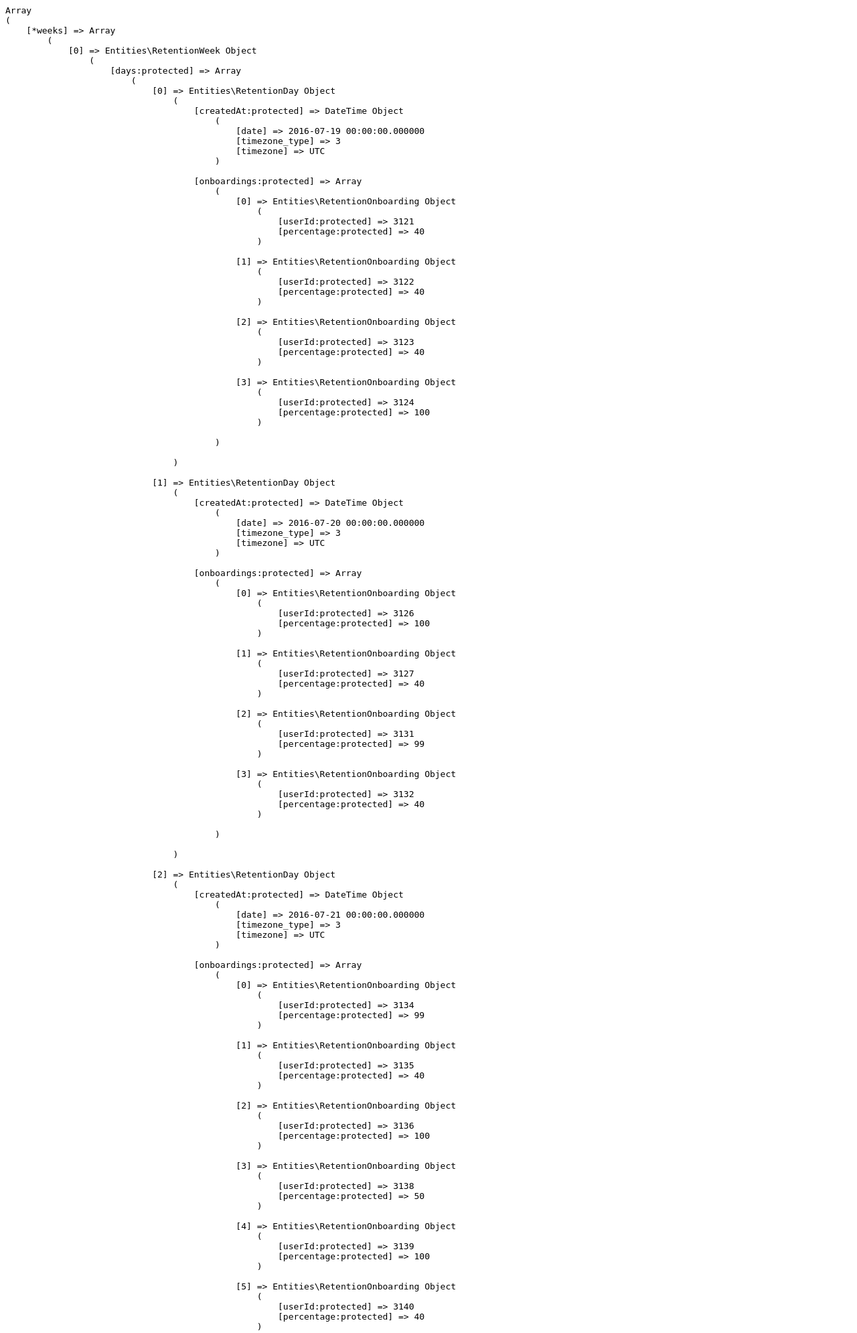
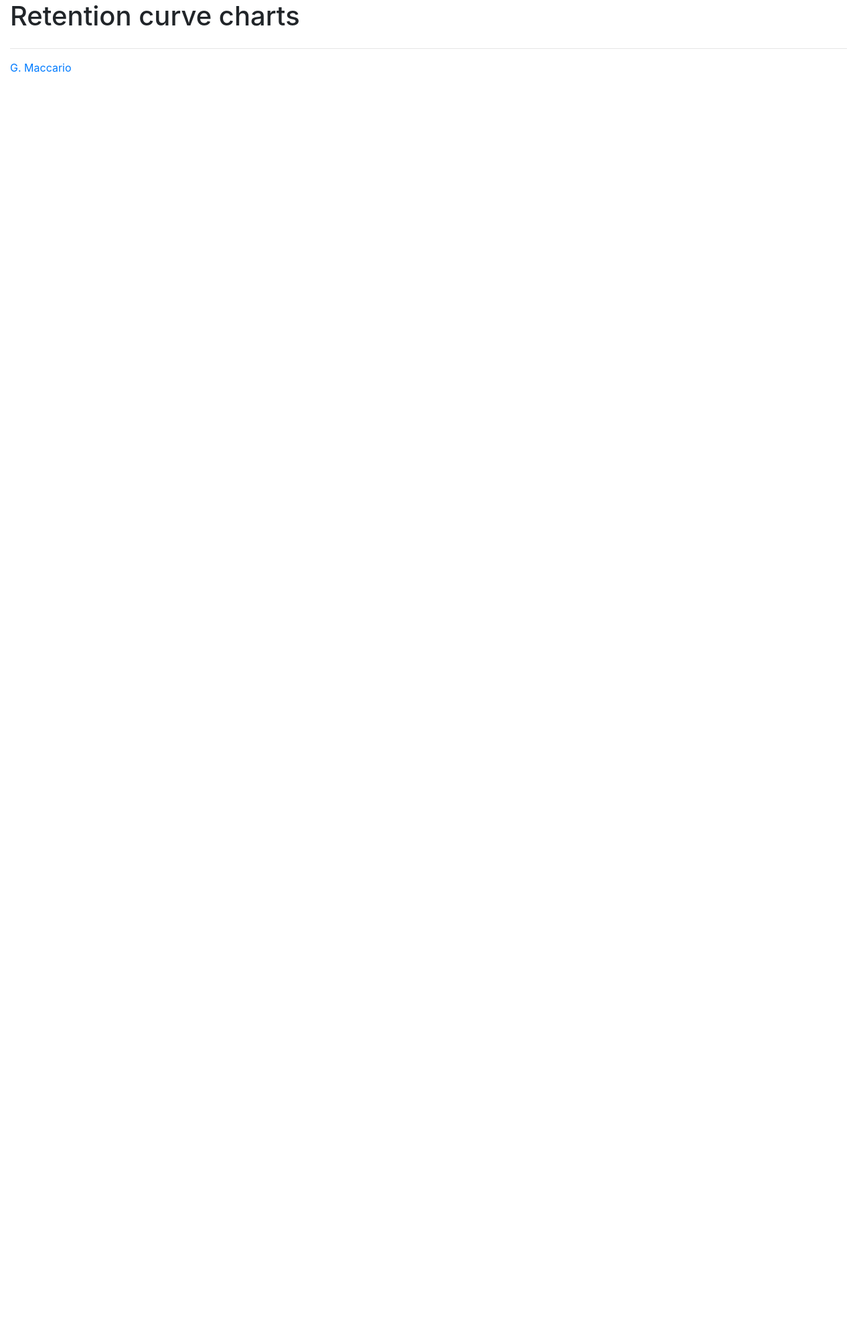
Before and after one commit to Robertbaelde/retention-curve-chart-php-assessment, a PHP site: page / in a window 1280 px wide. Shown: the top 1990 px of the page at 67% size. After the commit the page ends 108 px from the top, so only its background shows below. Run offline with PHP 8.4, Linux system fonts and the light colour scheme; some libraries are stand-ins or nearby versions.

Commit message:
Dispatcher Integration

```diff
--- a/index.php
+++ b/index.php
@@ -9,7 +9,10 @@ Author URI:
 License: GPL2
 */
 
+use \Services\Dispatcher;
+
 define( 'RTT_ENV', 'dev' );
+define( 'MAIN_DIR', __DIR__ );
 
 if( RTT_ENV == 'dev' )
 {
@@ -18,16 +21,19 @@ if( RTT_ENV == 'dev' )
 	error_reporting(E_ALL);
 }
 
-function retentionInit()
+function init()
 {
     /* PSR-4: Autoloader - PHP-FIG */
     require __DIR__ . DIRECTORY_SEPARATOR . 'vendor' . DIRECTORY_SEPARATOR . 'autoload.php';
 
     /* Include the controller */
-    require __DIR__ . DIRECTORY_SEPARATOR . 'src' . DIRECTORY_SEPARATOR . 'include' . DIRECTORY_SEPARATOR . 'dispatcher.php';
+    //require __DIR__ . DIRECTORY_SEPARATOR . 'src' . DIRECTORY_SEPARATOR . 'include' . DIRECTORY_SEPARATOR . 'dispatcher.php';
+
+    $dispatcher = new Dispatcher();
+    $dispatcher->dispatch();
 }
 
 /*
  * GO!
  */
-retentionInit();
+init();
--- a/src/classes/entities/RetentionDay.php
+++ b/src/classes/entities/RetentionDay.php
@@ -22,8 +22,8 @@ if(!class_exists('RetentionDay'))
      */
     class RetentionDay
     {
-        protected $createdAt = null;
-        protected $onboardings = array();
+        public $createdAt = null;
+        public $onboardings = array();
 
         /**
          * @name __construct
--- a/src/classes/entities/RetentionOnboarding.php
+++ b/src/classes/entities/RetentionOnboarding.php
@@ -22,8 +22,8 @@ if(!class_exists('RetentionOnboarding'))
      */
     class RetentionOnboarding
     {
-        protected $userId = 0;
-        protected $percentage = 0;
+        public $userId = 0;
+        public $percentage = 0;
 
         /**
          * @name __construct
--- a/src/classes/entities/RetentionWeek.php
+++ b/src/classes/entities/RetentionWeek.php
@@ -22,7 +22,7 @@ if(!class_exists('RetentionWeek'))
      */
     class RetentionWeek
     {
-        protected $days = array();
+        public $days = array();
 
         /**
          * @name __construct
--- a/src/classes/entities/RetentionWeeks.php
+++ b/src/classes/entities/RetentionWeeks.php
@@ -22,7 +22,7 @@ if(!class_exists('RetentionWeeks'))
      */
     class RetentionWeeks
     {
-        protected $weeks = array();
+        public $weeks = array();
 
         /**
          * @name __construct
--- /dev/null
+++ b/src/classes/services/Dispatcher.php
@@ -0,0 +1,69 @@
+<?php
+/**
+ * Dispatcher
+ *
+ * @description
+ * @package Retention
+ * @author Giuseppe Maccario <g_maccario@hotmail.com>
+ * @version 1.0
+ * @license GPLv3 <http://www.gnu.org/licenses/gpl.txt>
+ */
+
+namespace Services;
+
+use Sorters\SorterRetentionCurve;
+use Strategy\CsvDataManager;
+
+/**
+ * Dispatcher
+ *
+ * @description
+ * @package Retention
+ * @author Giuseppe Maccario <g_maccario@hotmail.com>
+ * @version 1.0
+ * @license GPLv3 <http://www.gnu.org/licenses/gpl.txt>
+ */
+
+class Dispatcher
+{
+    /**
+     * @name dispatch
+     *
+     * @author G.Maccario <g_maccario@hotmail.com>
+     * @return void
+     */
+    public function dispatch() : void
+    {
+        $endpoint = $_SERVER['REQUEST_URI'];
+
+        $rest = new RestRetentionCurve($endpoint);
+
+        /**
+         *
+         *  @todo Auth (AppID and DevID)
+         *
+         */
+
+        if (!$rest->isValidCall()) {
+
+            /* I use the dispatcher as a controller since UI and backend are on the same domain */
+            require MAIN_DIR . DIRECTORY_SEPARATOR . 'src' . DIRECTORY_SEPARATOR . 'templates' . DIRECTORY_SEPARATOR . 'default.php';
+
+        } else {
+
+            $csvDataManager = new CsvDataManager();
+            $csvDataManager->setConnection(array(
+                'filename' => 'data/export.csv',
+                'delimiter' => ';'
+            ));
+
+            $resultSet = $csvDataManager->select(array('SELECT * FROM Onboarding'));
+
+            $sorter = new SorterRetentionCurve();
+            $sorter->process($resultSet);
+            $retentionWeeks = (array)$sorter->getData();
+
+            echo $rest->processAPI($retentionWeeks);
+        }
+    }
+}
--- a/src/classes/services/Rest.php
+++ b/src/classes/services/Rest.php
@@ -21,24 +21,36 @@ namespace Services;
 class Rest
 {
     /**
-     * @property string method
-     * (onlyl get iomplemented)
+     * @property bool $isValidCall
+     *
+     */
+    protected $isValidCall = false;
+
+    /**
+     * @property string $method
+     * (onlyl GET implemented)
      *
      */
     protected $method = 'GET';
 
     /**
-     * @property string endpoint
+     * @property string $endpoint
      * (eg: /foo/process/1)
      *
      */
     protected $endpoint = '';
 
     /**
-     * @property array args
+     * @property array $args
      *
      */
     protected $args = array();
+
+    /**
+     * @property string $classMethodToCall
+     *
+     */
+    protected $classMethodToCall = 'GET';
 
     /**
      * @name __construct
@@ -57,6 +69,13 @@ class Rest
         array_shift($args);
 
         $this->args = $args;
+
+        $this->classMethodToCall = $this->convertEndpointInMethodName($this->args);
+
+        if (method_exists($this, $this->classMethodToCall)) {
+
+            $this->isValidCall = true;
+        }
     }
 
     /**
@@ -69,14 +88,23 @@ class Rest
      */
     public function processAPI(array $data) : string
     {
-        $methodToCall = $this->convertEndpointInMethodName($this->args);
+        if ($this->isValidCall) {
 
-        if (method_exists($this, $methodToCall)) {
-
-            return $this->sendResponse($this->{$methodToCall}($data));
+            return $this->sendResponse($this->{$this->classMethodToCall}($data));
         }
 
         return $this->sendResponse(array("message-error" => "No Endpoint " . $this->endpoint), 404);
+    }
+
+    /**
+     * @name processAPI
+     *
+     * @author G.Maccario <g_maccario@hotmail.com>
+     * @return bool
+     */
+    public function isValidCall() : bool
+    {
+        return $this->isValidCall;
     }
 
     /**
--- a/src/classes/sorters/SorterRetentionCurve.php
+++ b/src/classes/sorters/SorterRetentionCurve.php
@@ -64,12 +64,19 @@ class SorterRetentionCurve implements iSorter
         $retentionDay = new RetentionDay();
         $retentionWeek = new RetentionWeek();
 
-        foreach ($data as $combined) {
+        $len = count($data) - 1;
+
+        for ($i = 0; $i <= $len; $i++) {
+
+            $combined = $data[$i];
 
             $user_id = $combined['user_id'];
             $onboarding_perentage = $combined['onboarding_perentage'];
             $currentDate = $combined['created_at'];
 
+            /**
+             * First loop OR same date
+             */
             if (!$compareDate || $compareDate == $currentDate) {
 
                 if (!$retentionDay->getCreatedAt()) {
@@ -89,23 +96,37 @@ class SorterRetentionCurve implements iSorter
                     $startDate = $currentDate;
                     $compareDate = $currentDate;
                 }
+
+                /**
+                 * Finisch the days without a complete week
+                 */
+                if($i == $len){
+
+                    $retentionWeek->addDay($retentionDay);
+
+                    $this->retentionWeeks->addWeek($retentionWeek);
+
+                    break;
+                }
             } else {
 
+                /**
+                 * Change day between lines
+                 */
                 $startDateTime = new \DateTime($startDate);
                 $currentDatetime = new \DateTime($currentDate);
 
                 $isAWeek = ($startDateTime->diff($currentDatetime)->format('%a') % 7 == 0);
 
+                /**
+                 * is a week or just some days?
+                 */
                 if ($isAWeek) {
 
                     $this->retentionWeeks->addWeek($retentionWeek);
 
                     $retentionWeek = new RetentionWeek();
                 } else {
-
-                    /*
-                     * @todo fix bug on last days!!!
-                     * */
 
                     $retentionWeek->addDay($retentionDay);
                 }
--- a/src/include/dispatcher.php
+++ /dev/null
@@ -1,264 +0,0 @@
-<?php
-
-
-
-/*
- *
- * @todo First test manage data
- *
- * */
-
-//use Services\Rest;
-
-use Services\RestRetentionCurve;
-use Strategy\CsvDataManager;
-use Sorters\SorterRetentionCurve;
-
-
-
-$endpoint = '/private-api/get-retention-curve-weekly-cohorts';
-
-$csvDataManager = new CsvDataManager();
-$csvDataManager->setConnection(array(
-    'filename' => 'data/export.csv',
-    'delimiter' => ';'
-));
-
-$resultSet = $csvDataManager->select(array('SELECT * FROM Onboarding'));
-
-$sorter = new SorterRetentionCurve();
-$sorter->process($resultSet);
-$retentionWeeks = $sorter->getData();
-
-/*
-$arr = (array)$retentionWeeks;
-
-echo json_encode($arr);
-die();*/
-
-echo "<pre>";
-print_r((array)$retentionWeeks);
-echo "</pre>";
-die();
-
-
-$data = json_decode(json_encode((array)$retentionWeeks), true);
-
-echo "<pre>";
-print_r($data);
-echo "</pre>";
-
-die();
-
-
-
-// ================================================================================
-$csvDataManager = new CsvDataManager();
-$csvDataManager->setConnection(array(
-    'filename' => 'data/export.csv',
-    'delimiter' => ';'
-));
-
-$resultSet = $csvDataManager->select(array('SELECT * FROM Onboarding'));
-
-/*echo "<pre>";
-print_r($resultSet);
-echo "</pre>";*/
-
-$sorter = new SorterRetentionCurve();
-$sorter->process($resultSet);
-$data = $sorter->getData();
-
-
-echo "<pre>";
-print_r($data);
-echo "</pre>";
-
-die();
-
-// ================================================
-/*
-$csvDataManager = new CsvDataManager();
-$csvDataManager->setConnection(array(
-    'filename' => 'data/export.csv',
-    'delimiter' => ';'
-));
-
-$resultSet = $csvDataManager->select(array('SELECT * FROM Onboarding'));
-
-var_dump($resultSet);
-*/
-// ================================================
-
-
-
-$endpoint = '/private-api/get/retention-curve/weekly-cohorts';
-//$endpoint = '/private-api/get/unaltracosa/nonso';
-$data = ['foo' => true, 'pluto' => 'far'];
-
-
-/*
-$args = ['get', 'retention-curve', 'weekly-cohorts'];
-
-var_dump($args);
-
-$args = array_map (function($arg){
-    return str_replace(' ', '', trim(ucwords(strtolower(str_replace('-', ' ', $arg)))));
-    }, $args
-);
-
-echo join('', $args);
-
-    var_dump($args);
-
-die();*/
-
-
-//$API = new Rest($endpoint);
-$API = new RestRetentionCurve($endpoint);
-
-//print_r( $API->__get('args'));
-
-echo $API->processAPI($data);
-
-
-die();
-
-
-
-
-
-
-
-$e = trim(strip_tags($e));
-
-//print_r($e);
-
-$arrArgs = explode('/', rtrim($e, '/'));
-
-array_shift($arrArgs);
-
-print_r($arrArgs);
-
-//echo explode('/', rtrim($e, '/'))[2];
-
-//print_r(explode('/', rtrim($_SERVER['REQUEST_URI'], '/')));
-
-//$this->endpoint = array_shift($this->args);
-
-/*
-echo "<pre>";
-print_r($_REQUEST);
-echo "</pre>";
-echo "<pre>";
-print_r($_SERVER);
-echo "</pre>";
-echo "<pre>";
-print_r($_SERVER['REQUEST_URI']); // /foo/process/1
-echo "</pre>";
-*/
-//print_r(explode('/', rtrim('http://temper.localhost/foo/par/1', '/')));
-//$clean_input = trim(strip_tags($data));
-die();
-
-
-use \Entities\RetentionOnboarding;
-use \Entities\RetentionDay;
-use \Entities\RetentionWeek;
-use \Entities\RetentionWeeks;
-
-
-$header = null;
-$filename = 'data/export.csv';
-$delimiter = ';';
-$startDate = null;
-$compareDate = null;
-$retentionDay = new RetentionDay();
-$retentionWeek = new RetentionWeek();
-$retentionWeeks = new RetentionWeeks();
-
-// Convert CSV into PHP array
-if (($handle = fopen($filename, 'r')) !== FALSE) {
-    while (($row = fgetcsv($handle, 1000, $delimiter)) !== FALSE) {
-        if(!$header) {
-            $header = $row;
-        }
-        else {
-            // key => value
-            $combined = array_combine($header, $row);
-
-            $currentDate = $combined['created_at'];
-
-            // first loop or same day
-            if (!$compareDate || $compareDate == $currentDate) {
-
-                //echo "FIRST LOOP OR SAME DAY: " . $compareDate . ' == ' . $currentDate . "<br />";
-
-                //$retentionDay = new RetentionDay();
-                if (!$retentionDay->getCreatedAt()) {
-
-                    //$retentionDay = new RetentionDay();
-
-                    $retentionDay->setCreatedAt($currentDate);
-                }
-
-                $retentionOnboarding = new RetentionOnboarding();
-                $retentionOnboarding->setUserId($combined['user_id']);
-                $retentionOnboarding->setPercentage($combined['onboarding_perentage']);
-
-                $retentionDay->addOnboarding($retentionOnboarding);
-
-                // needed for first loop
-                if (!$compareDate) {
-                    $startDate = $currentDate;
-                    $compareDate = $currentDate;
-                }
-            } else {
-                // next week or next day
-                //echo "NEXT WEEK OR NEXT DAY<br />";
-
-                $startDateTime = new \DateTime($startDate);
-                $currentDatetime = new \DateTime($currentDate);
-
-                $isAWeek = ($startDateTime->diff($currentDatetime)->format('%a') % 7 == 0);
-
-                //var_dump($isAWeek);
-                //var_dump($retentionDay);
-
-                if ($isAWeek) {
-
-                    $retentionWeeks->addWeek($retentionWeek);
-
-                    $retentionWeek = new RetentionWeek();
-                } else {
-
-                    $retentionWeek->addDay($retentionDay);
-                }
-
-                $compareDate = $currentDate;
-
-                $retentionDay = new RetentionDay();
-
-                $retentionOnboarding = new RetentionOnboarding();
-                $retentionOnboarding->setUserId($combined['user_id']);
-                $retentionOnboarding->setPercentage($combined['onboarding_perentage']);
-
-                $retentionDay->addOnboarding($retentionOnboarding);
-            }
-        }
-    }
-
-    fclose($handle);
-}
-
-echo "Weeks: " . count($retentionWeeks->getWeeks());
-echo "<br />";
-echo "Days first week: " . count($retentionWeeks->getWeekByArrayIndex(1)->getDays());
-echo "<br />";
-echo "Onboarding per day: " . (count(  $retentionWeeks->getWeekByArrayIndex(1)->getDays()[1]->getOnboardings()  ));
-echo "<br />";
-
-
-echo "<pre>";
-print_r($retentionWeeks);
-echo "</pre>";
--- /dev/null
+++ b/src/templates/default.php
@@ -0,0 +1,47 @@
+<!doctype html>
+<html lang="en">
+
+    <head>
+        <!-- Required meta tags -->
+        <meta charset="utf-8">
+        <meta name="viewport" content="width=device-width, initial-scale=1, shrink-to-fit=no">
+
+        <!-- Bootstrap CSS -->
+        <link rel="stylesheet" href="https://maxcdn.bootstrapcdn.com/bootstrap/4.0.0/css/bootstrap.min.css" integrity="sha384-Gn5384xqQ1aoWXA+058RXPxPg6fy4IWvTNh0E263XmFcJlSAwiGgFAW/dAiS6JXm" crossorigin="anonymous">
+        <link rel="stylesheet" href="/src/public/css/main.css" >
+
+        <title>Retention curve charts</title>
+    </head>
+
+    <body>
+        <div class="container-fluid">
+            <div class="row">
+                <div class="col">
+                	<h1>Retention curve charts</h1>
+            	</div>
+            </div>
+
+            <hr />
+        </div>
+
+        <div class="container-fluid">
+            <div class="row">
+            	<div class="col">
+                	<footer>
+                		<a href="https://www.giuseppemaccario.com/">
+                			<p>G. Maccario</p>
+                		</a>
+                	</footer>
+                </div>
+            </div>
+        </div>
+
+        <!-- Optional JavaScript -->
+        <!-- jQuery first, then Popper.js, then Bootstrap JS -->
+        <script src="https://code.jquery.com/jquery-2.2.4.min.js" integrity="sha256-BbhdlvQf/xTY9gja0Dq3HiwQF8LaCRTXxZKRutelT44=" crossorigin="anonymous"></script>
+        <script src="https://cdnjs.cloudflare.com/ajax/libs/popper.js/1.12.9/umd/popper.min.js" integrity="sha384-ApNbgh9B+Y1QKtv3Rn7W3mgPxhU9K/ScQsAP7hUibX39j7fakFPskvXusvfa0b4Q" crossorigin="anonymous"></script>
+        <script src="https://maxcdn.bootstrapcdn.com/bootstrap/4.0.0/js/bootstrap.min.js" integrity="sha384-JZR6Spejh4U02d8jOt6vLEHfe/JQGiRRSQQxSfFWpi1MquVdAyjUar5+76PVCmYl" crossorigin="anonymous"></script>
+
+        <script src="/src/public/js/main.js"></script>
+    </body>
+</html>
```
Also changed, not shown: src/public/css/main.css (added), src/public/js/main.js (added).
